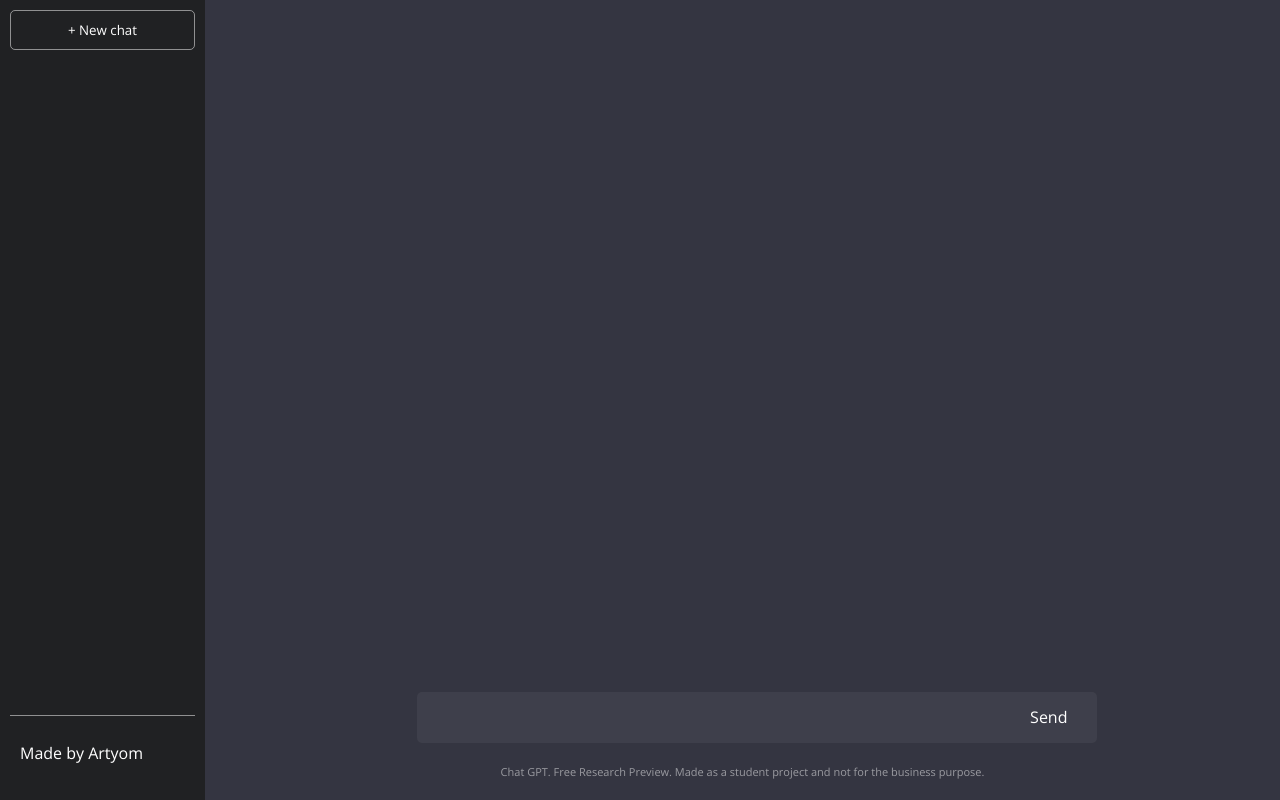
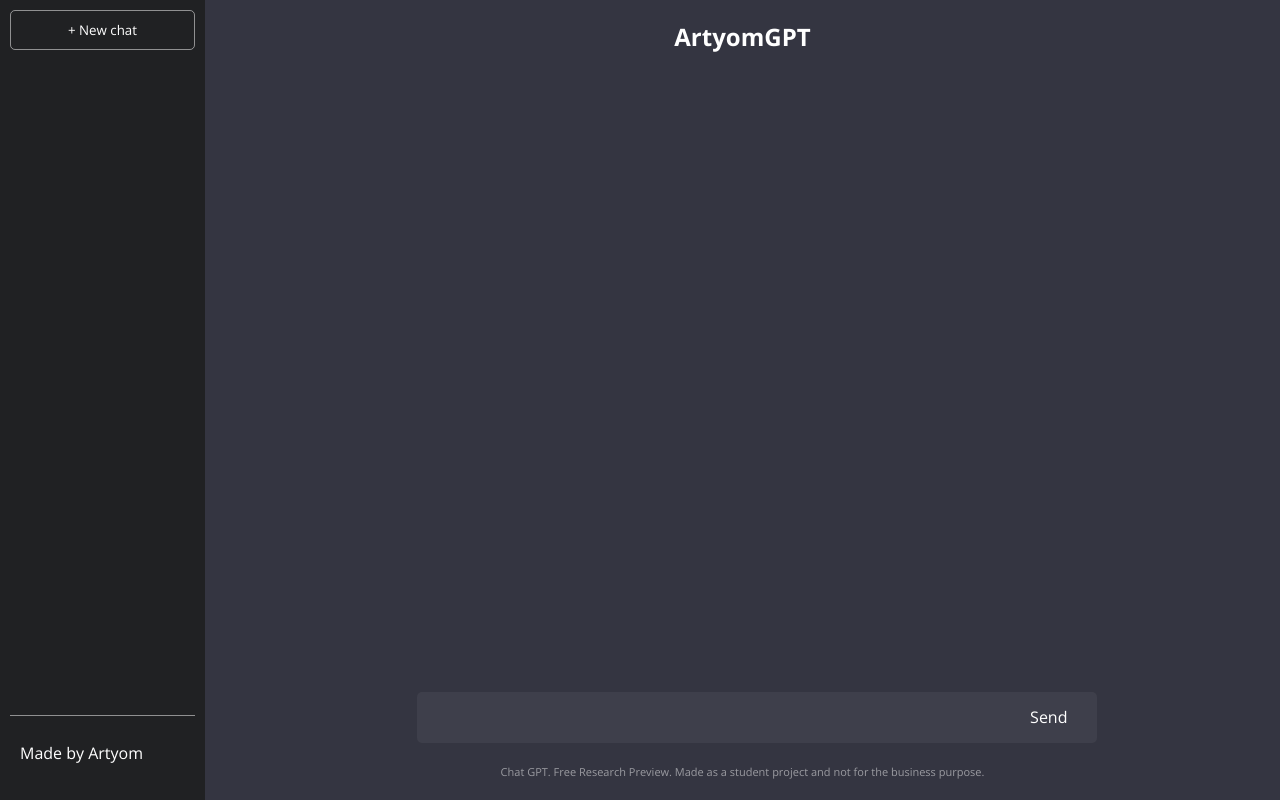
Before and after one commit to apalevich/react-chatgpt-clone, a React (Create React App) app: page / in a window 1280 px wide. Built offline with nearby package versions, Linux system fonts and the light colour scheme; the HTML template or start-up script is replaced by a standard one.

Commit message:
Supports history

```diff
--- a/server.js
+++ b/server.js
@@ -19,9 +19,9 @@ app.post('/completions', async (req, res) => {
 			model: 'gpt-3.5-turbo',
 			max_tokens: 100,
 			temperature: 0,
-			messages: [
-				{role: 'user', content: req.body.message }
-			]
+			messages: req.body?.messages ?? {
+				role: 'user', content: req.body.message
+			},
 		})
     }
     try {
--- a/src/App.js
+++ b/src/App.js
@@ -2,54 +2,56 @@ import { useEffect, useState } from "react";
 
 function App() {
   const [value, setValue] = useState('');
-  const [message, setMessage] = useState(null);
   const [previousChats, setPreviousChats] = useState([]);
-  const [currentTitle, setCurrentTitle] = useState([]);
+  const [currentTitle, setCurrentTitle] = useState('');
+
+  const submitHandler = () => {
+    setPreviousChats(previousChats => [
+      ...previousChats,
+      {
+        content: value,
+        role: 'user',
+      },
+    ]);
+  };
 
   const getMessages = async () => {
-    const options = {
+    if (!previousChats.length) return false;
+
+    if (!currentTitle && value) {
+      setCurrentTitle(value);
+    }
+
+    const options =  {
       method: 'POST',
       headers: {
         'Content-Type': 'application/json'
       },
       body: JSON.stringify({
-        message: value,
+        messages: previousChats
       })
     };
 
     try {
       const response = await fetch('http://localhost:8000/completions', options);
       const data = await response.json();
-      setMessage(data.choices[0].message)
+      setPreviousChats((previousChats => [
+        ...previousChats,
+        data.choices[0].message
+      ]));
+      console.log('data', data);
     } catch (error) {
       console.error(error)
     }
   }
 
   useEffect(() => {
-    if (!currentTitle && value && message) {
-      setCurrentTitle(value);
-    }
-    if (currentTitle && value && message) {
-      setPreviousChats(previousChats => {
-        return [
-          ...previousChats,
-          {
-            title: currentTitle,
-            role: "user",
-            content: value,
-          },
-          {
-            title: currentTitle,
-            role: message.role,
-            content: message.content
-          }
-        ]
-      })
-    }
-  }, [message, currentTitle]);
+    let list = document.querySelectorAll('ul.feed');
+    previousChats.forEach(li => {
 
-  console.log(previousChats);
+    })
+    getMessages();
+  }, [previousChats]);
 
   return (
     <div className="app">
@@ -57,18 +59,18 @@ function App() {
         <button>+ New chat</button>
         <ul className="history"></ul>
         <nav>
-          <p>Made by Artyom</p>
+          <p onClick={() => {console.log('previousChats', previousChats)}}>Made by Artyom</p>
         </nav>
       </section>
       <section className="main">
         <h1>{ currentTitle || 'ArtyomGPT' }</h1>
         <ul className="feed">
-
+          { previousChats.map(element => `<li>${element.content}</li>`) }
         </ul>
         <div className="bottom-section">
           <div className="input-container">
             <input value={value} onChange={(e) => setValue(e.target.value)}/>
-            <div id="submit" onClick={getMessages}>Send</div>
+            <div id="submit" onClick={submitHandler}>Send</div>
           </div>
           <p className="info">
             Chat GPT. Free Research Preview.
```
